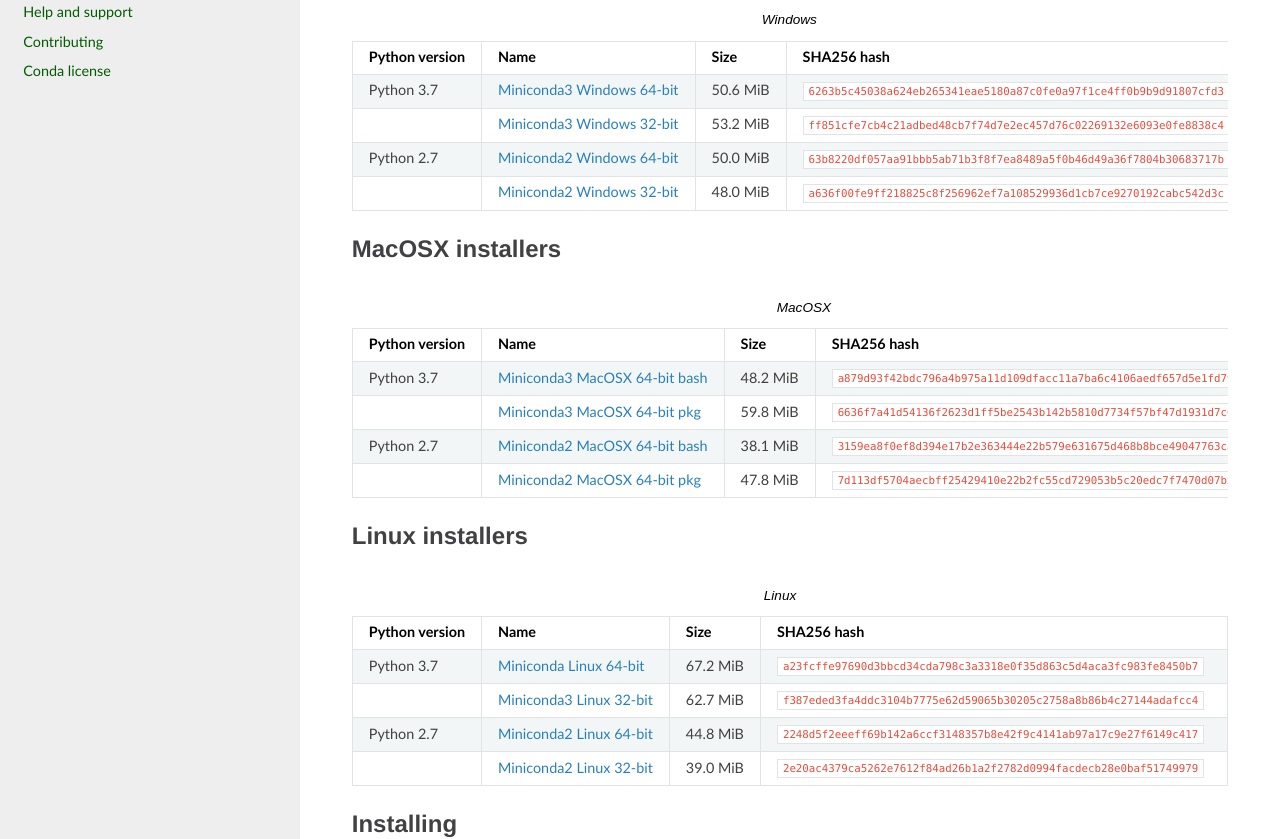
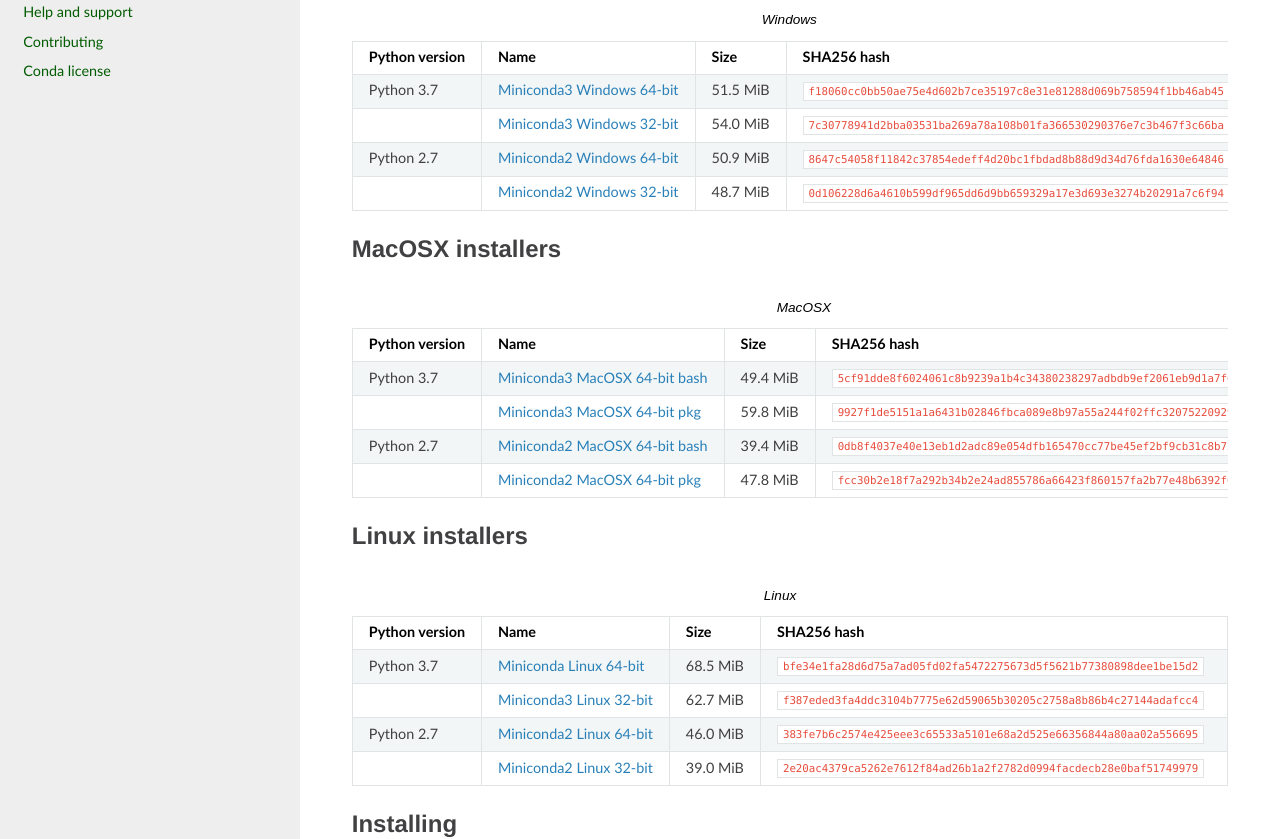
Before and after one commit to conda/conda-docs, a Sphinx documentation site: the page built from docs/source/miniconda.rst, in a window 1280 px wide and 1400 px high. Shown: the part 353-1192 px from the top of the window. Built offline with Sphinx 7.4.7 and the Read the Docs theme 2.0.0, drawn with Linux system fonts in a browser that asks for light colours.

Commit message:
updated miniconda hashes

```diff
--- a/docs/source/miniconda.rst
+++ b/docs/source/miniconda.rst
@@ -21,10 +21,10 @@
    :header: Python version,Name,Size,SHA256 hash
    :widths: 5, 10, 5, 80
 
-   Python 3.7,`Miniconda3 Windows 64-bit <https://repo.anaconda.com/miniconda/Miniconda3-latest-Windows-x86_64.exe>`_,50.6 MiB,``6263b5c45038a624eb265341eae5180a87c0fe0a97f1ce4ff0b9b9d91807cfd3``
-   ,`Miniconda3 Windows 32-bit <https://repo.anaconda.com/miniconda/Miniconda3-latest-Windows-x86.exe>`_,53.2 MiB,``ff851cfe7cb4c21adbed48cb7f74d7e2ec457d76c02269132e6093e0fe8838c4``
-   Python 2.7,`Miniconda2 Windows 64-bit <https://repo.anaconda.com/miniconda/Miniconda2-latest-Windows-x86_64.exe>`_,50.0 MiB,``63b8220df057aa91bbb5ab71b3f8f7ea8489a5f0b46d49a36f7804b30683717b``
-   ,`Miniconda2 Windows 32-bit <https://repo.anaconda.com/miniconda/Miniconda2-latest-Windows-x86.exe>`_,48.0 MiB,``a636f00fe9ff218825c8f256962ef7a108529936d1cb7ce9270192cabc542d3c``
+   Python 3.7,`Miniconda3 Windows 64-bit <https://repo.anaconda.com/miniconda/Miniconda3-latest-Windows-x86_64.exe>`_,51.5 MiB,``f18060cc0bb50ae75e4d602b7ce35197c8e31e81288d069b758594f1bb46ab45``
+   ,`Miniconda3 Windows 32-bit <https://repo.anaconda.com/miniconda/Miniconda3-latest-Windows-x86.exe>`_,54.0 MiB,``7c30778941d2bba03531ba269a78a108b01fa366530290376e7c3b467f3c66ba``
+   Python 2.7,`Miniconda2 Windows 64-bit <https://repo.anaconda.com/miniconda/Miniconda2-latest-Windows-x86_64.exe>`_,50.9 MiB,``8647c54058f11842c37854edeff4d20bc1fbdad8b88d9d34d76fda1630e64846``
+   ,`Miniconda2 Windows 32-bit <https://repo.anaconda.com/miniconda/Miniconda2-latest-Windows-x86.exe>`_,48.7 MiB,``0d106228d6a4610b599df965dd6d9bb659329a17e3d693e3274b20291a7c6f94``
 
 
 MacOSX installers
@@ -34,10 +34,10 @@
    :header: Python version,Name,Size,SHA256 hash
    :widths: 5, 10, 5, 80
 
-   Python 3.7,`Miniconda3 MacOSX 64-bit bash <https://repo.anaconda.com/miniconda/Miniconda3-latest-MacOSX-x86_64.sh>`_,48.2 MiB,``a879d93f42bdc796a4b975a11d109dfacc11a7ba6c4106aedf657d5e1fd79410``
-   ,`Miniconda3 MacOSX 64-bit pkg <https://repo.anaconda.com/miniconda/Miniconda3-latest-MacOSX-x86_64.pkg>`_,59.8 MiB,``6636f7a41d54136f2623d1ff5be2543b142b5810d7734f57bf47d1931d7c0b03``
-   Python 2.7,`Miniconda2 MacOSX 64-bit bash <https://repo.anaconda.com/miniconda/Miniconda2-latest-MacOSX-x86_64.sh>`_,38.1 MiB,``3159ea8f0ef8d394e17b2e363444e22b579e631675d468b8bce49047763ca435``
-   ,`Miniconda2 MacOSX 64-bit pkg <https://repo.anaconda.com/miniconda/Miniconda2-latest-MacOSX-x86_64.pkg>`_,47.8 MiB,``7d113df5704aecbff25429410e22b2fc55cd729053b5c20edc7f7470d07b38fb``
+   Python 3.7,`Miniconda3 MacOSX 64-bit bash <https://repo.anaconda.com/miniconda/Miniconda3-latest-MacOSX-x86_64.sh>`_,49.4 MiB,``5cf91dde8f6024061c8b9239a1b4c34380238297adbdb9ef2061eb9d1a7f69bc``
+   ,`Miniconda3 MacOSX 64-bit pkg <https://repo.anaconda.com/miniconda/Miniconda3-latest-MacOSX-x86_64.pkg>`_,59.8 MiB,``9927f1de5151a1a6431b02846fbca089e8b97a55a244f02ffc3207522092907b``
+   Python 2.7,`Miniconda2 MacOSX 64-bit bash <https://repo.anaconda.com/miniconda/Miniconda2-latest-MacOSX-x86_64.sh>`_,39.4 MiB,``0db8f4037e40e13eb1d2adc89e054dfb165470cc77be45ef2bf9cb31c8b72f39``
+   ,`Miniconda2 MacOSX 64-bit pkg <https://repo.anaconda.com/miniconda/Miniconda2-latest-MacOSX-x86_64.pkg>`_,47.8 MiB,``fcc30b2e18f7a292b34b2e24ad855786a66423f860157fa2b77e48b6392f0abb``
 
 Linux installers
 ================
@@ -46,9 +46,9 @@
    :header: Python version,Name,Size,SHA256 hash
    :widths: 5, 10, 5, 80
 
-   Python 3.7,`Miniconda Linux 64-bit <https://repo.anaconda.com/miniconda/Miniconda3-latest-Linux-x86_64.sh>`_,67.2 MiB,``a23fcffe97690d3bbcd34cda798c3a3318e0f35d863c5d4aca3fc983fe8450b7``
+   Python 3.7,`Miniconda Linux 64-bit <https://repo.anaconda.com/miniconda/Miniconda3-latest-Linux-x86_64.sh>`_,68.5 MiB,``bfe34e1fa28d6d75a7ad05fd02fa5472275673d5f5621b77380898dee1be15d2``
    ,`Miniconda3 Linux 32-bit <https://repo.anaconda.com/miniconda/Miniconda3-latest-Linux-x86.sh>`_,62.7 MiB,``f387eded3fa4ddc3104b7775e62d59065b30205c2758a8b86b4c27144adafcc4``
-   Python 2.7,`Miniconda2 Linux 64-bit <https://repo.anaconda.com/miniconda/Miniconda2-latest-Linux-x86_64.sh>`_,44.8 MiB,``2248d5f2eeeff69b142a6ccf3148357b8e42f9c4141ab97a17c9e27f6149c417``
+   Python 2.7,`Miniconda2 Linux 64-bit <https://repo.anaconda.com/miniconda/Miniconda2-latest-Linux-x86_64.sh>`_,46.0 MiB,``383fe7b6c2574e425eee3c65533a5101e68a2d525e66356844a80aa02a556695``
    ,`Miniconda2 Linux 32-bit <https://repo.anaconda.com/miniconda/Miniconda2-latest-Linux-x86.sh>`_,39.0 MiB,``2e20ac4379ca5262e7612f84ad26b1a2f2782d0994facdecb28e0baf51749979``
 
 Installing
```
Also changed, not shown: docs/source/miniconda_hashes.rst (+12 -0 lines).
